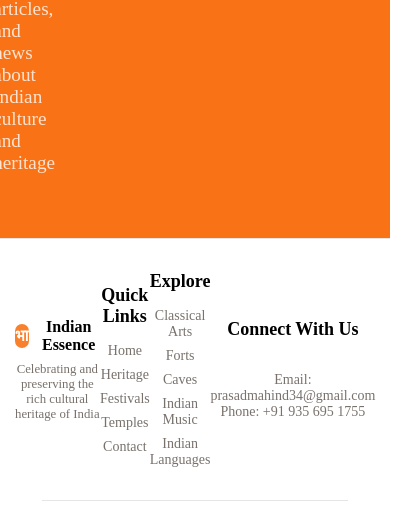
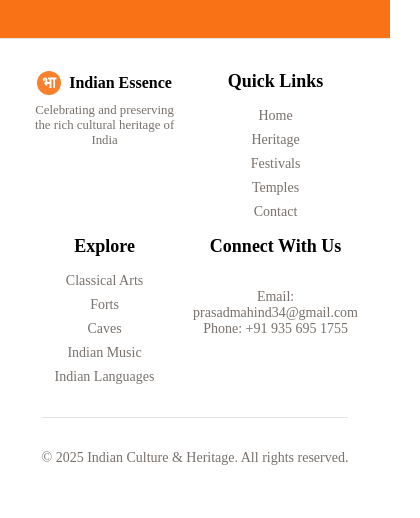
Before and after one commit to prasadmahind123/IndianCulture, a React (Vite) app: page /wild in a window 390 px wide. Shown: the part 10262-10780 px from the top of the page, 420 px wide, since content can reach past the window. Built offline with nearby package versions, Linux system fonts and the light colour scheme; no server answers.

Commit message:
Update Home.css

```diff
--- a/src/Pages/Home.css
+++ b/src/Pages/Home.css
@@ -46,7 +46,6 @@
     display: inline-block;
     height: var(--uib-size);
     width: var(--uib-size);
-
     animation: spin78236 calc(var(--uib-speed) * 2.5) infinite linear;
    }
 
@@ -755,7 +754,8 @@
 
 .footer-grid {
   width: 100%;
-  display: flex;
+  display: grid;
+  grid-template-columns: repeat(4, 1fr);
   justify-content: space-evenly;
 }
 
@@ -901,8 +901,7 @@
     }
 
     .two-column-grid {
-      grid-template-columns: repeat(2, 1fr);
-      gap: 3rem;
+      grid-template-columns: repeat(1, 1fr);
     }
 
     .events-grid{
@@ -922,9 +921,9 @@
       justify-content: center;
     }
     .footer-grid {
-      justify-content: center;
-      align-items: center;
+      grid-template-columns: repeat(2, 1fr);
       text-align: center;
+      gap: 1rem;
     }
   }
 
```
